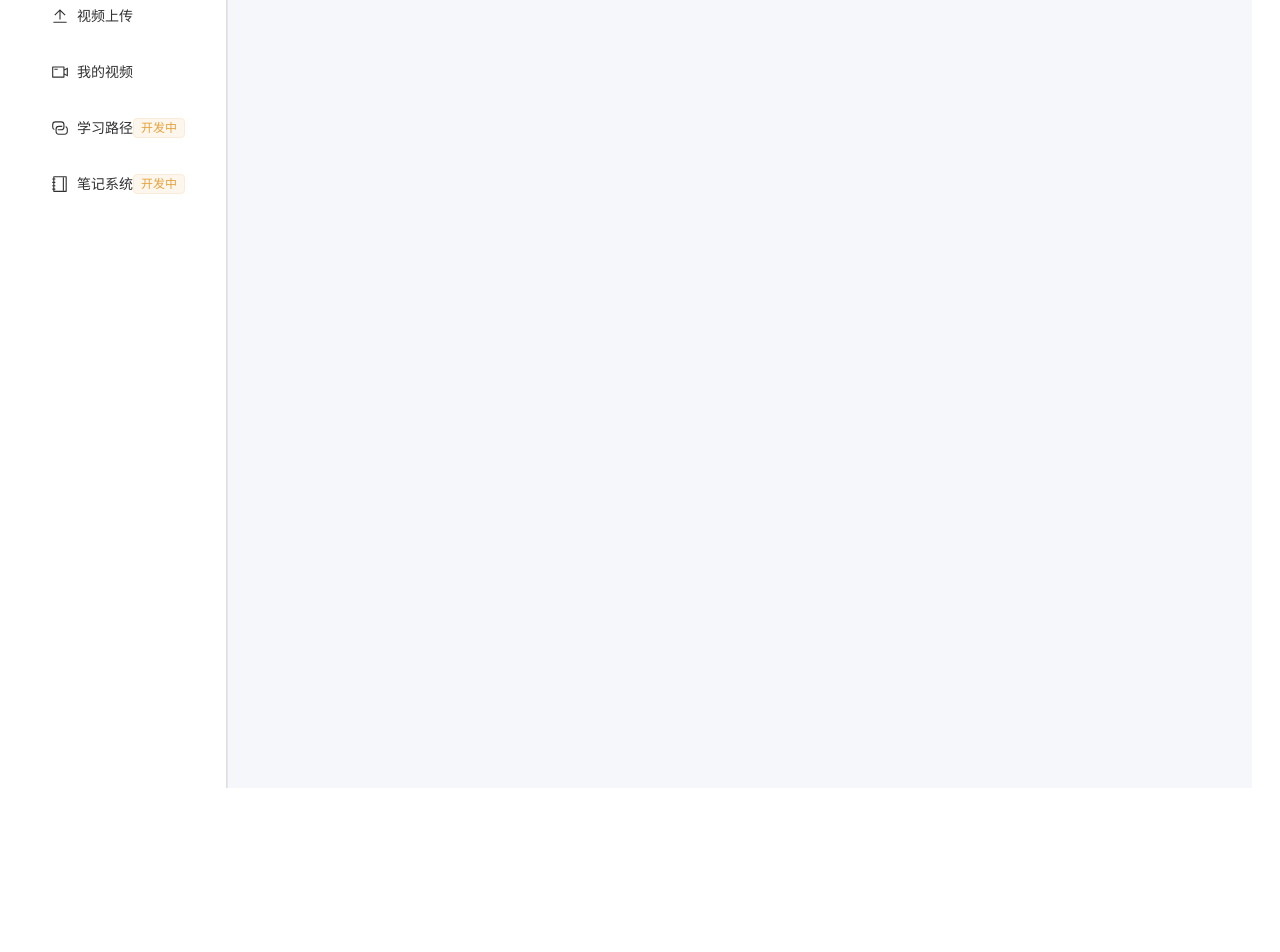
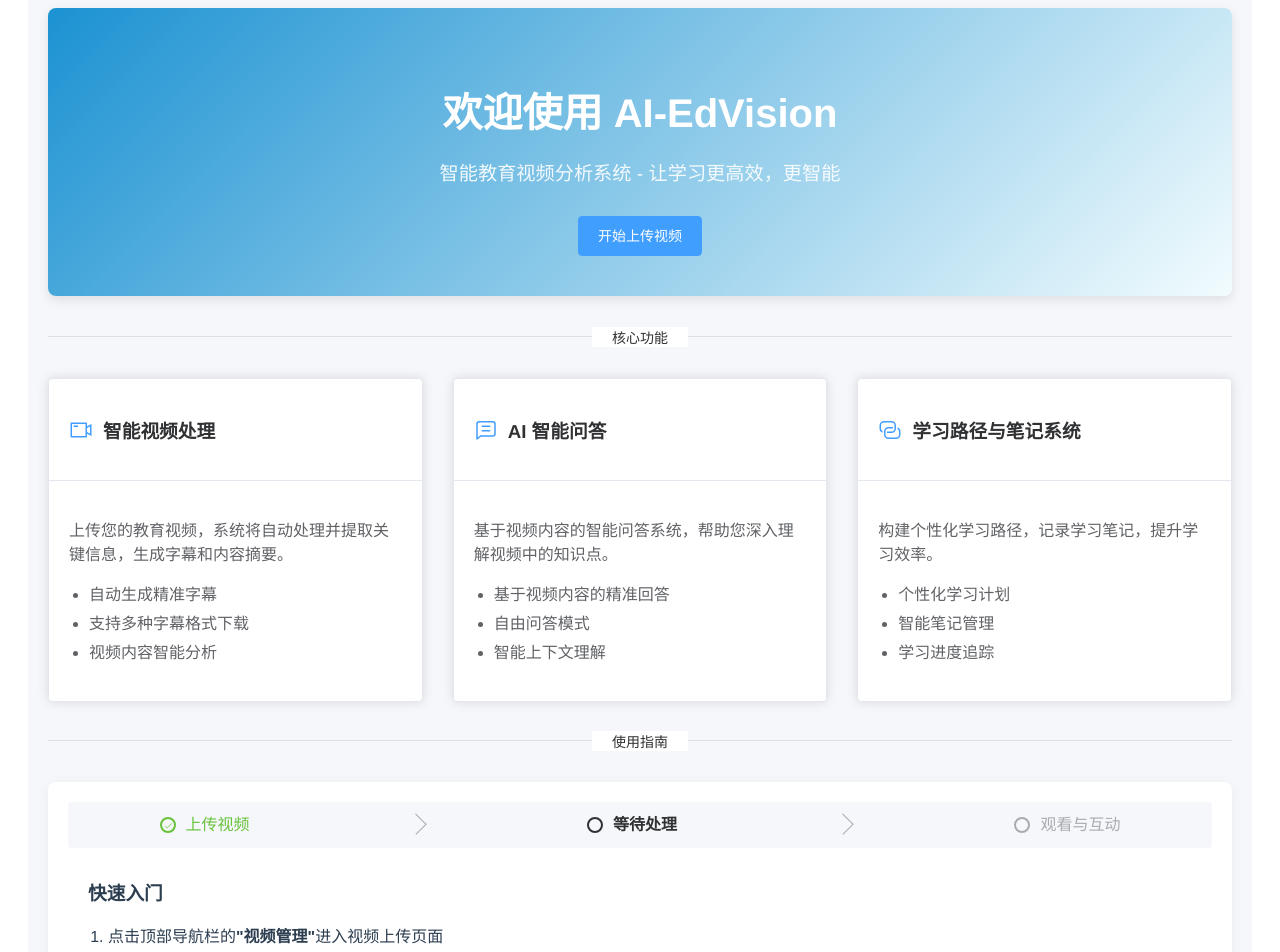
Before and after one commit to yjy-yjy-yuan/EduMind, a Vue app in the folder frontend/: page / in a window 1280 px wide. Shown: the part 100-1052 px from the top of the page. Before the commit the page ends 896 px from the top, so only its background shows below. Built offline with nearby package versions, Linux system fonts and the light colour scheme; no server answers.

Commit message:
美化主页面

```diff
--- a/frontend/src/views/Home.vue
+++ b/frontend/src/views/Home.vue
@@ -1,73 +1,142 @@
 <template>
   <div class="home">
     <el-container>
-      <!-- 侧边栏 -->
-      <el-aside width="200px">
-        <el-menu
-          :router="true"
-          class="el-menu-vertical"
-        >
-          <el-menu-item index="/video/upload">
-            <el-icon><Upload /></el-icon>
-            <span>视频上传</span>
-          </el-menu-item>
+      <el-main>
+        <div class="hero-section">
+          <h1 class="main-title">欢迎使用 AI-EdVision</h1>
+          <p class="subtitle">智能教育视频分析系统 - 让学习更高效，更智能</p>
+          <el-button type="primary" size="large" @click="navigateToUpload">开始上传视频</el-button>
+        </div>
 
-          <el-menu-item index="/video/list">
-            <el-icon><VideoCamera /></el-icon>
-            <span>我的视频</span>
-          </el-menu-item>
+        <el-divider content-position="center">核心功能</el-divider>
 
-          <el-menu-item index="/learning-path">
-            <el-icon><Connection /></el-icon>
-            <span>学习路径</span>
-            <el-tag size="small" type="warning">开发中</el-tag>
-          </el-menu-item>
+        <div class="features-section">
+          <el-row :gutter="30">
+            <el-col :span="8">
+              <el-card class="feature-card">
+                <template #header>
+                  <div class="feature-header">
+                    <el-icon class="feature-icon"><VideoCamera /></el-icon>
+                    <h3>智能视频处理</h3>
+                  </div>
+                </template>
+                <div class="feature-content">
+                  <p>上传您的教育视频，系统将自动处理并提取关键信息，生成字幕和内容摘要。</p>
+                  <ul>
+                    <li>自动生成精准字幕</li>
+                    <li>支持多种字幕格式下载</li>
+                    <li>视频内容智能分析</li>
+                  </ul>
+                </div>
+              </el-card>
+            </el-col>
+            <el-col :span="8">
+              <el-card class="feature-card">
+                <template #header>
+                  <div class="feature-header">
+                    <el-icon class="feature-icon"><ChatLineSquare /></el-icon>
+                    <h3>AI 智能问答</h3>
+                  </div>
+                </template>
+                <div class="feature-content">
+                  <p>基于视频内容的智能问答系统，帮助您深入理解视频中的知识点。</p>
+                  <ul>
+                    <li>基于视频内容的精准回答</li>
+                    <li>自由问答模式</li>
+                    <li>智能上下文理解</li>
+                  </ul>
+                </div>
+              </el-card>
+            </el-col>
+            <el-col :span="8">
+              <el-card class="feature-card">
+                <template #header>
+                  <div class="feature-header">
+                    <el-icon class="feature-icon"><Connection /></el-icon>
+                    <h3>学习路径与笔记系统</h3>
+                  </div>
+                </template>
+                <div class="feature-content">
+                  <p>构建个性化学习路径，记录学习笔记，提升学习效率。</p>
+                  <ul>
+                    <li>个性化学习计划</li>
+                    <li>智能笔记管理</li>
+                    <li>学习进度追踪</li>
+                  </ul>
+                </div>
+              </el-card>
+            </el-col>
+          </el-row>
+        </div>
 
-          <el-menu-item index="/notes">
-            <el-icon><Notebook /></el-icon>
-            <span>笔记系统</span>
-            <el-tag size="small" type="warning">开发中</el-tag>
-          </el-menu-item>
-        </el-menu>
-      </el-aside>
+        <el-divider content-position="center">使用指南</el-divider>
 
-      <!-- 主内容区 -->
-      <el-main>
-        <router-view></router-view>
+        <div class="guide-section">
+          <el-steps :active="1" finish-status="success" simple>
+            <el-step title="上传视频" description="在&quot;视频管理&quot;中上传您的教育视频"></el-step>
+            <el-step title="等待处理" description="系统将自动处理视频并生成字幕"></el-step>
+            <el-step title="观看与互动" description="观看视频并使用AI问答功能深入学习"></el-step>
+          </el-steps>
+
+          <div class="guide-details">
+            <h3>快速入门</h3>
+            <ol>
+              <li>点击顶部导航栏的<strong>&quot;视频管理&quot;</strong>进入视频上传页面</li>
+              <li>选择或拖拽视频文件到上传区域</li>
+              <li>等待视频处理完成（处理时间取决于视频长度）</li>
+              <li>进入视频播放页面，享受智能字幕和AI问答功能</li>
+              <li>使用<strong>&quot;学习路径&quot;</strong>和<strong>&quot;笔记系统&quot;</strong>功能记录和规划您的学习</li>
+            </ol>
+          </div>
+        </div>
+
+        <el-divider content-position="center">开始您的智能学习之旅</el-divider>
+
+        <div class="cta-section">
+          <el-card class="cta-card">
+            <div class="cta-content">
+              <h2>立即体验 AI-EdVision</h2>
+              <p>上传您的第一个视频，探索智能教育的新可能</p>
+              <el-button type="primary" size="large" @click="navigateToUpload">开始使用</el-button>
+            </div>
+          </el-card>
+        </div>
       </el-main>
     </el-container>
   </div>
 </template>
 
 <script>
-import { Upload, VideoCamera, Connection, Notebook } from '@element-plus/icons-vue'
+import { useRouter } from 'vue-router'
+import { VideoCamera, ChatLineSquare, Connection } from '@element-plus/icons-vue'
 
 export default {
   name: 'Home',
   components: {
-    Upload,
     VideoCamera,
-    Connection,
-    Notebook
+    ChatLineSquare,
+    Connection
+  },
+  setup() {
+    const router = useRouter()
+
+    const navigateToUpload = () => {
+      router.push('/video/upload')
+    }
+
+    return {
+      navigateToUpload
+    }
   }
 }
 </script>
 
 <style scoped>
 .home {
-  height: 100vh;
+  height: 100%;
 }
 
 .el-container {
-  height: 100%;
-}
-
-.el-aside {
-  background-color: #fff;
-  border-right: 1px solid #e6e6e6;
-}
-
-.el-menu-vertical {
   height: 100%;
 }
 
@@ -75,4 +144,119 @@ export default {
   padding: 20px;
   background-color: #f5f7fa;
 }
+
+.hero-section {
+  text-align: center;
+  padding: 40px 20px;
+  background: linear-gradient(135deg, #1c92d2, #f2fcfe);
+  border-radius: 8px;
+  color: #fff;
+  margin-bottom: 30px;
+  box-shadow: 0 4px 12px rgba(0, 0, 0, 0.1);
+}
+
+.main-title {
+  font-size: 2.5rem;
+  margin-bottom: 15px;
+  font-weight: 600;
+}
+
+.subtitle {
+  font-size: 1.2rem;
+  margin-bottom: 30px;
+  opacity: 0.9;
+}
+
+.features-section {
+  margin: 30px 0;
+}
+
+.feature-card {
+  height: 100%;
+  transition: transform 0.3s;
+}
+
+.feature-card:hover {
+  transform: translateY(-5px);
+  box-shadow: 0 8px 16px rgba(0, 0, 0, 0.1);
+}
+
+.feature-header {
+  display: flex;
+  align-items: center;
+}
+
+.feature-icon {
+  font-size: 24px;
+  margin-right: 10px;
+  color: #409EFF;
+}
+
+.feature-content {
+  color: #606266;
+}
+
+.feature-content ul {
+  padding-left: 20px;
+  margin-top: 10px;
+}
+
+.feature-content li {
+  margin-bottom: 5px;
+}
+
+.guide-section {
+  margin: 30px 0;
+  background-color: #fff;
+  padding: 20px;
+  border-radius: 8px;
+  box-shadow: 0 2px 12px 0 rgba(0, 0, 0, 0.05);
+}
+
+.guide-details {
+  margin-top: 30px;
+  padding: 0 20px;
+}
+
+.guide-details ol {
+  padding-left: 20px;
+}
+
+.guide-details li {
+  margin-bottom: 10px;
+  line-height: 1.6;
+}
+
+.cta-section {
+  margin: 30px 0;
+}
+
+.cta-card {
+  background: linear-gradient(135deg, #667eea, #764ba2);
+  color: #fff;
+}
+
+.cta-content {
+  text-align: center;
+  padding: 30px;
+}
+
+.cta-content h2 {
+  margin-bottom: 15px;
+}
+
+.cta-content p {
+  margin-bottom: 25px;
+  opacity: 0.9;
+}
+
+.el-divider {
+  margin: 40px 0;
+}
+
+.el-divider__text {
+  font-size: 1.2rem;
+  font-weight: 600;
+  color: #409EFF;
+}
 </style>
```
